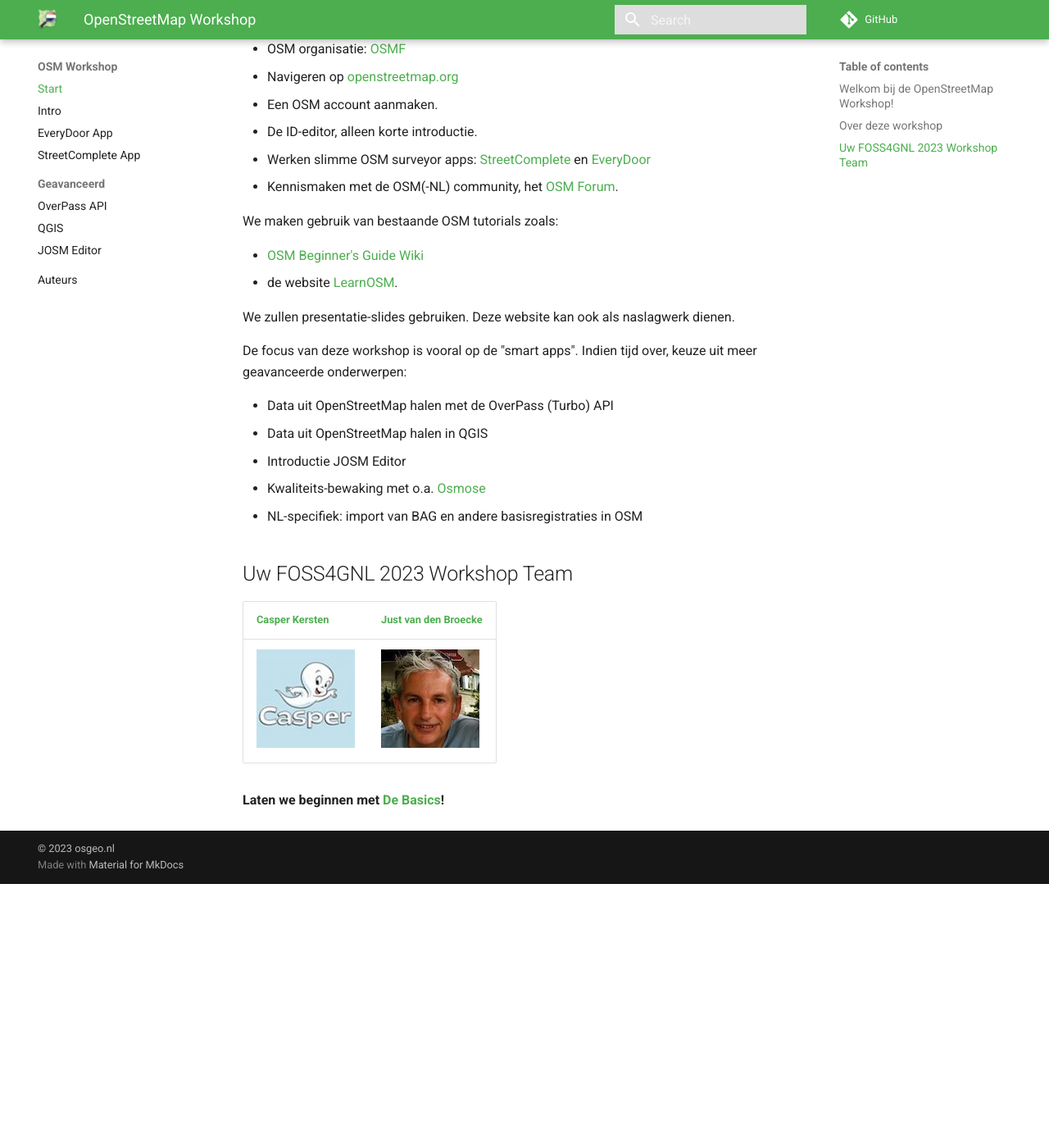
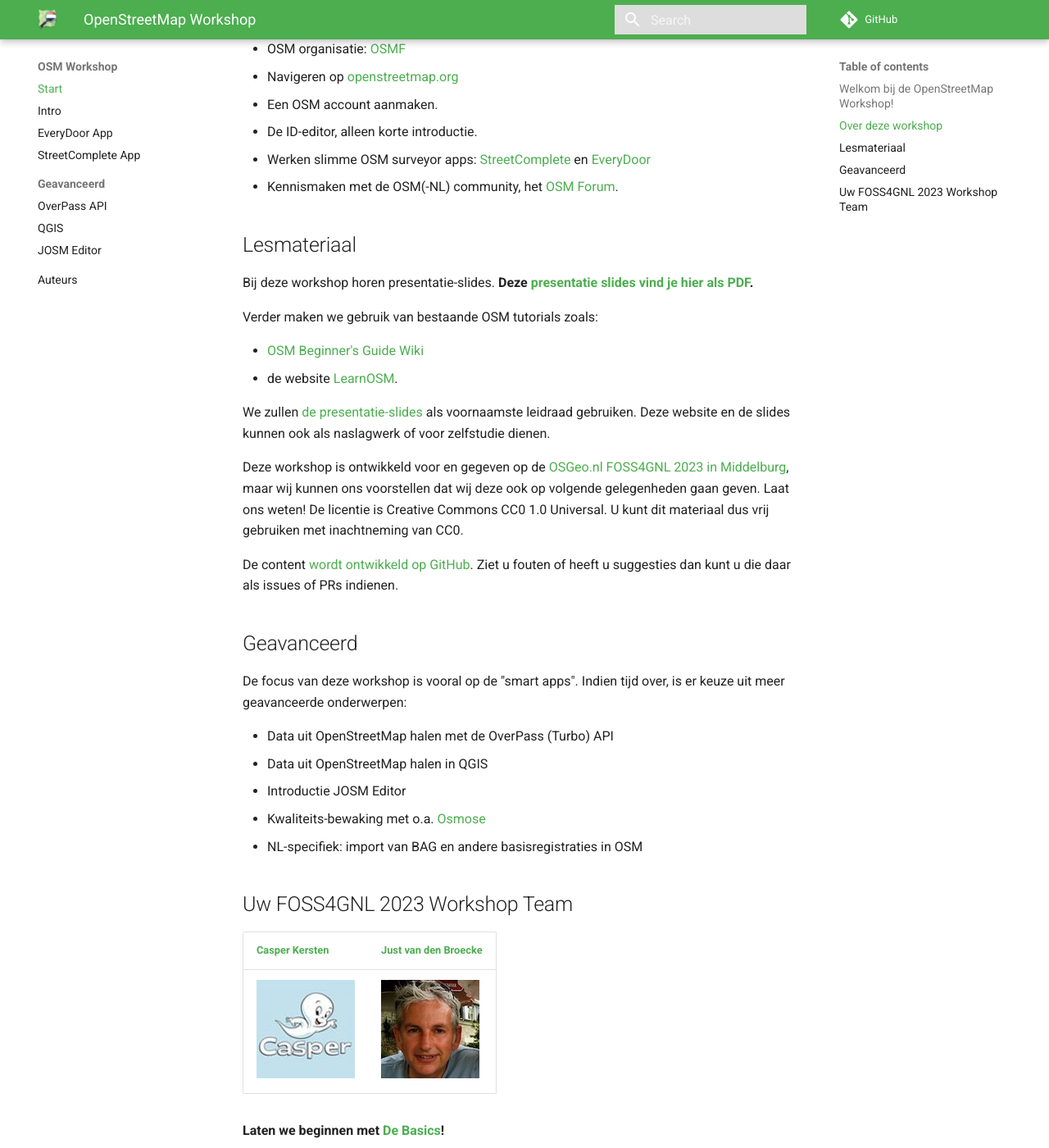
Before and after one commit to osgeonl/osmws.osgeo.nl, an MkDocs documentation site: the page built from docs/src/index.md, in a window 1280 px wide and 1400 px high, scrolled down 551 px. Shown: the whole window at 82% size. Built offline with MkDocs 1.6.1 and Material for MkDocs 9.7.7, drawn with Linux system fonts in a browser that asks for light colours; comment, search, counter and statistics services are not loaded; before the commit the page ends 1629 px from its top, so only the background shows below that.

Commit message:
add slides and some content

```diff
--- a/docs/src/index.md
+++ b/docs/src/index.md
@@ -30,15 +30,31 @@
 * Werken slimme OSM surveyor apps: [StreetComplete](https://streetcomplete.app/?lang=nl) en [EveryDoor](https://every-door.app/)
 * Kennismaken met de OSM(-NL) community, het [OSM Forum](https://community.openstreetmap.org/).
 
-We maken gebruik van bestaande OSM tutorials zoals:
+
+## Lesmateriaal
+
+Bij deze workshop horen presentatie-slides.
+**Deze [presentatie slides vind je hier als PDF](assets/presentations/osm-workshop-foss4gnl-2023.pdf).**
+
+Verder maken we gebruik van bestaande OSM tutorials zoals:
 
 * [OSM Beginner's Guide Wiki](https://wiki.openstreetmap.org/wiki/Beginners%27_guide)
 * de website [LearnOSM](https://learnosm.org/nl_NL/).
 
-We zullen presentatie-slides gebruiken. Deze website kan ook als naslagwerk dienen.
+We zullen [de presentatie-slides]((assets/presentations/osm-workshop-foss4gnl-2023.pdf)) als voornaamste leidraad gebruiken.
+Deze website en de slides kunnen ook als naslagwerk of voor zelfstudie dienen.
+
+Deze workshop is ontwikkeld voor en gegeven op de [OSGeo.nl FOSS4GNL 2023 in Middelburg](https://foss4g.nl), maar
+wij kunnen ons voorstellen dat wij deze ook op volgende gelegenheden gaan geven. Laat ons weten!
+De licentie is Creative Commons  CC0 1.0 Universal. U kunt dit materiaal dus vrij gebruiken met inachtneming van CC0.
+
+De content [wordt ontwikkeld op GitHub](https://github.com/osgeonl/osmws.osgeo.nl).
+Ziet u fouten of heeft u suggesties dan kunt u die daar als issues of PRs indienen.
+
+## Geavanceerd
 
 De focus van deze workshop is vooral op de "smart apps".
-Indien tijd over, keuze uit meer geavanceerde onderwerpen:
+Indien tijd over, is er keuze uit meer geavanceerde onderwerpen:
 
 * Data uit OpenStreetMap halen met de OverPass (Turbo) API
 * Data uit OpenStreetMap halen in QGIS
```
Also changed, not shown: docs/src/intro.md (+9 -4 lines), docs/src/assets/images/results-on-230913.jpg (added), 1 other file.
